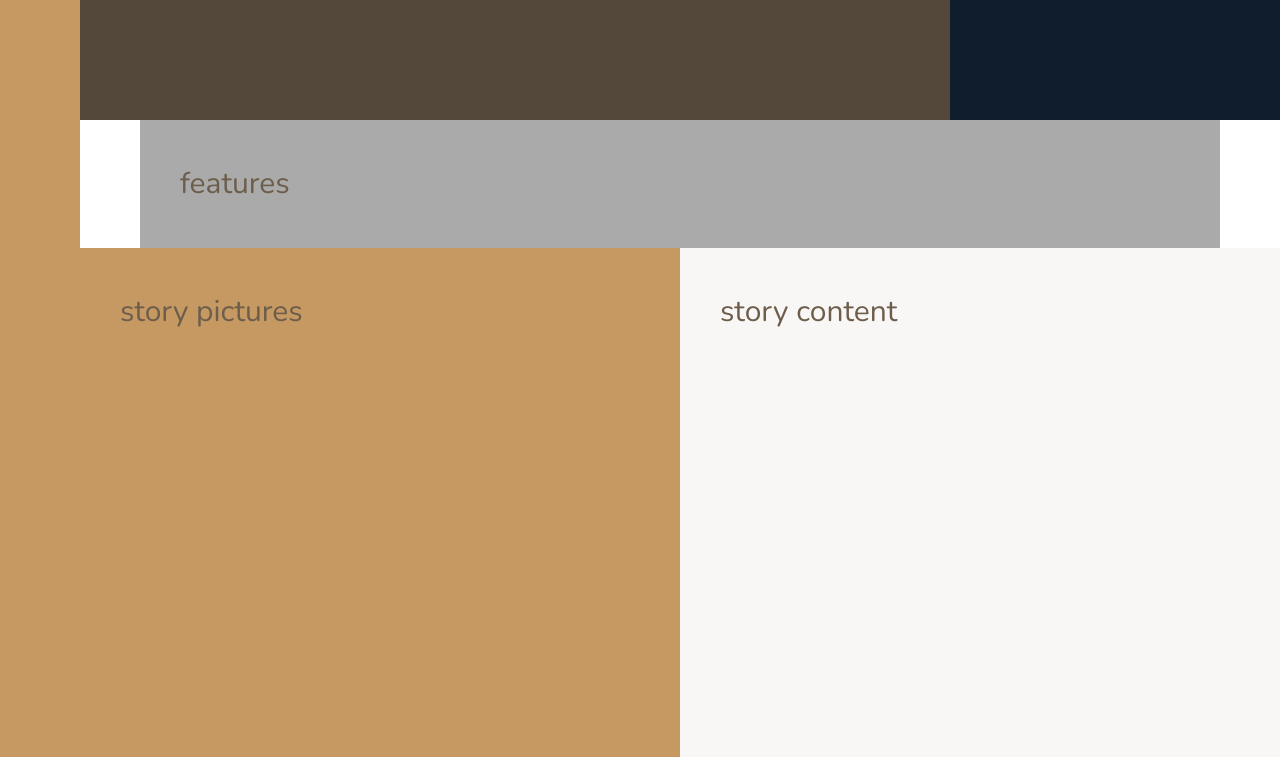
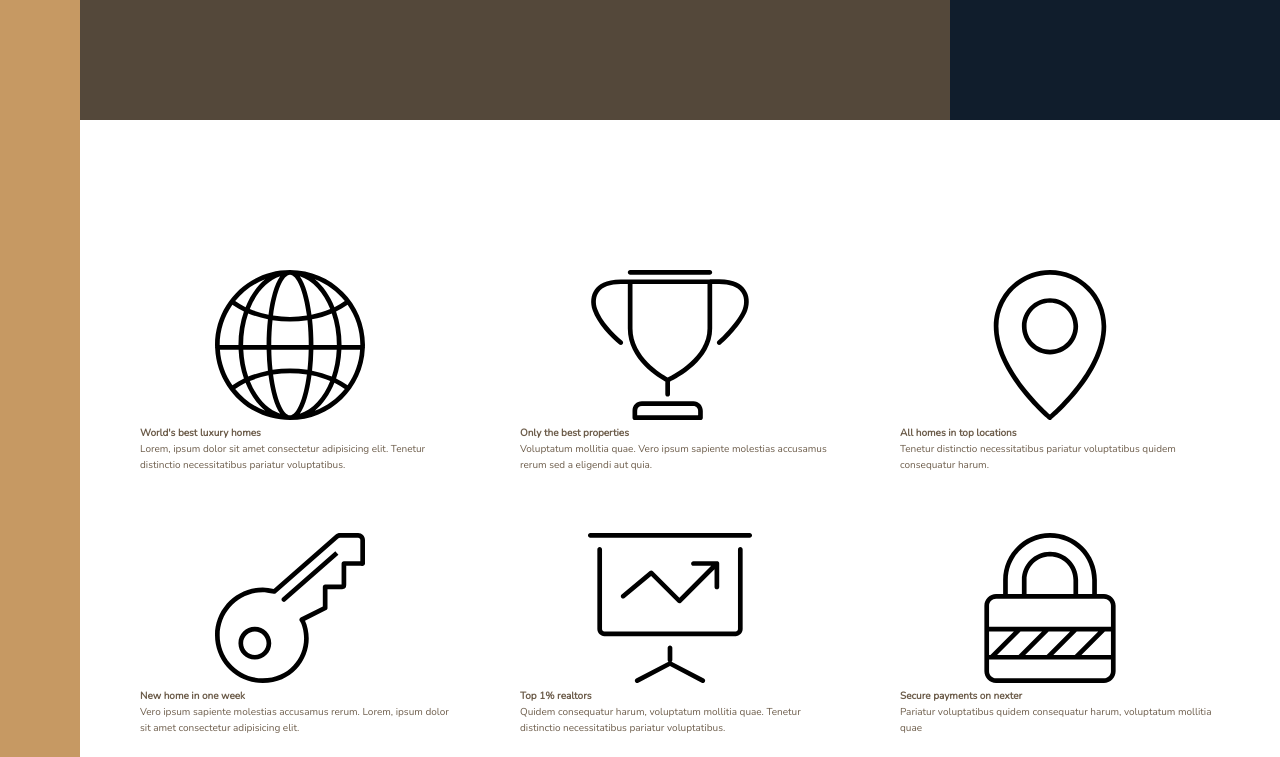
Before and after one commit to KamuiShiroPL/nexter, a website: page index.html in a window 1280 px wide. Shown: the part 520-1277 px from the top of the page. Drawn offline with nearby package versions, Linux system fonts and the light colour scheme.

Commit message:
Add features sections content, modify feature section inner grid layout

```diff
--- a/index.html
+++ b/index.html
@@ -25,7 +25,73 @@
         </div>
 
         <section class="features">
-            features
+            <div class="feature">
+                <svg class="feature__icon">
+                    <use xlink:href="img/sprite.svg#icon-global"></use>
+                </svg>
+                <h4 class="heading-4">
+                    World's best luxury homes
+                </h4>
+                <p class="feature__text">
+                    Lorem, ipsum dolor sit amet consectetur adipisicing elit. Tenetur distinctio necessitatibus pariatur voluptatibus.
+                </p>
+            </div>
+            <div class="feature">
+                <svg class="feature__icon">
+                    <use xlink:href="img/sprite.svg#icon-trophy"></use>
+                </svg>
+                <h4 class="heading-4">
+                    Only the best properties
+                </h4>
+                <p class="feature__text">
+                        Voluptatum mollitia quae. Vero ipsum sapiente molestias accusamus rerum sed a eligendi aut quia.
+                </p>
+            </div>
+            <div class="feature">
+                <svg class="feature__icon">
+                    <use xlink:href="img/sprite.svg#icon-map-pin"></use>
+                </svg>
+                <h4 class="heading-4">
+                    All homes in top locations
+                </h4>
+                <p class="feature__text">
+                    Tenetur distinctio necessitatibus pariatur voluptatibus quidem consequatur harum.
+                </p>
+            </div>
+            <div class="feature">
+                <svg class="feature__icon">
+                    <use xlink:href="img/sprite.svg#icon-key"></use>
+                </svg>
+                <h4 class="heading-4">
+                    New home in one week
+                </h4>
+                <p class="feature__text">
+                    Vero ipsum sapiente molestias accusamus rerum. Lorem, ipsum dolor sit amet consectetur adipisicing elit.
+                </p>
+            </div>
+            <div class="feature">
+                <svg class="feature__icon">
+                    <use xlink:href="img/sprite.svg#icon-presentation"></use>
+                </svg>
+                <h4 class="heading-4">
+                    Top 1% realtors
+                </h4>
+                <p class="feature__text">
+                    Quidem consequatur harum, voluptatum mollitia quae. Tenetur distinctio necessitatibus pariatur voluptatibus.
+
+                </p>
+            </div>
+            <div class="feature">
+                <svg class="feature__icon">
+                    <use xlink:href="img/sprite.svg#icon-lock"></use>
+                </svg>
+                <h4 class="heading-4">
+                    Secure payments on nexter
+                </h4>
+                <p class="feature__text">
+                    Pariatur voluptatibus quidem consequatur harum, voluptatum mollitia quae
+                </p>
+            </div>
         </section>
 
         <div class="story__pictures">
--- a/sass/_base.scss
+++ b/sass/_base.scss
@@ -38,9 +38,4 @@ body {
     display: grid;
     grid-template-rows: 80vh min-content 40vw repeat(3, min-content);
     grid-template-columns: [sidebar-start] 8rem [sidebar-end full-start] minmax(6rem, 1fr) [center-start] repeat(8, [col-start] minmax(min-content, 14rem)[col-end]) [center-end] minmax(6rem, 1fr) [full-end];
-
-    & > * {
-        padding: 40px;
-        font-size: 3rem;
-    }
 }
--- a/sass/_features.scss
+++ b/sass/_features.scss
@@ -1,4 +1,9 @@
 .features {
-    background-color: $color-grey-light-2;
     grid-column: center-start / center-end;
+
+    margin: 15rem 0;
+
+    display: grid;
+    grid-template-columns: repeat(3, 1fr);
+    grid-gap: 6rem;
 }
```
Also changed, not shown: css/style.css.
